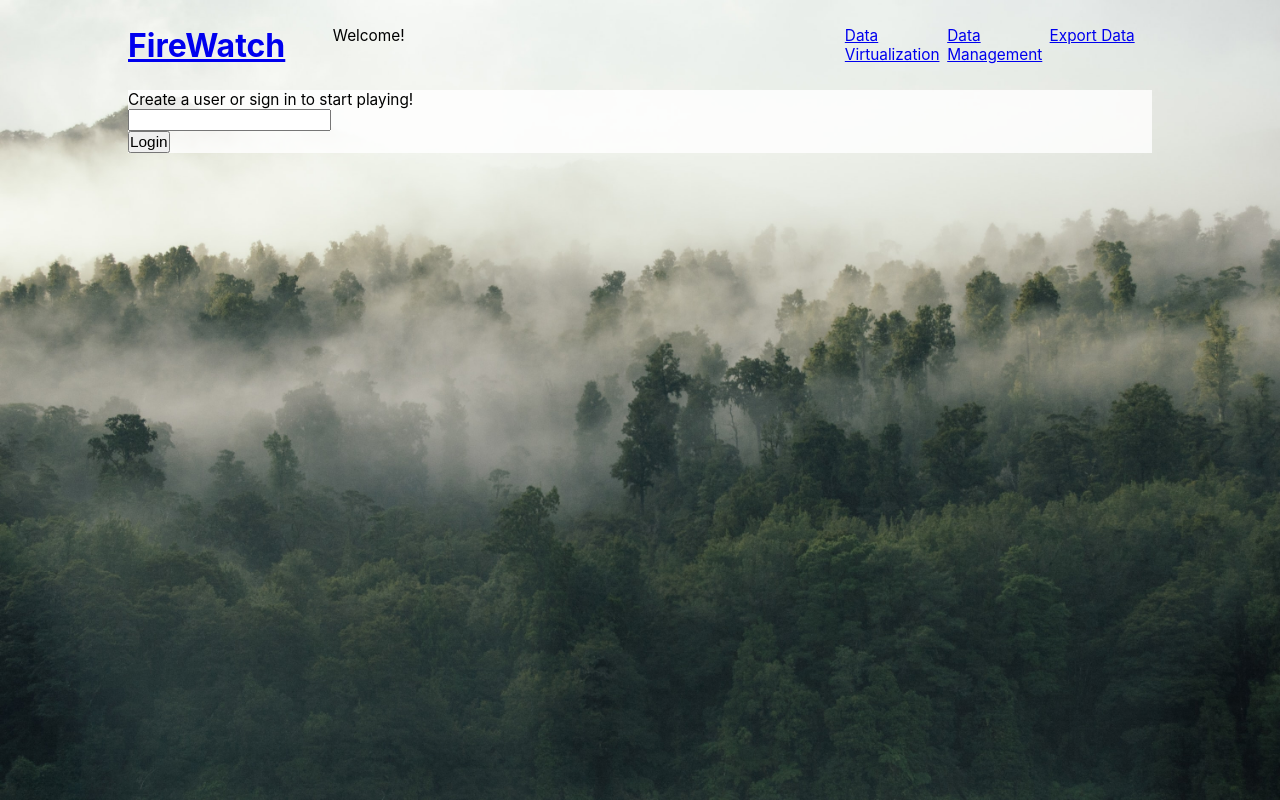
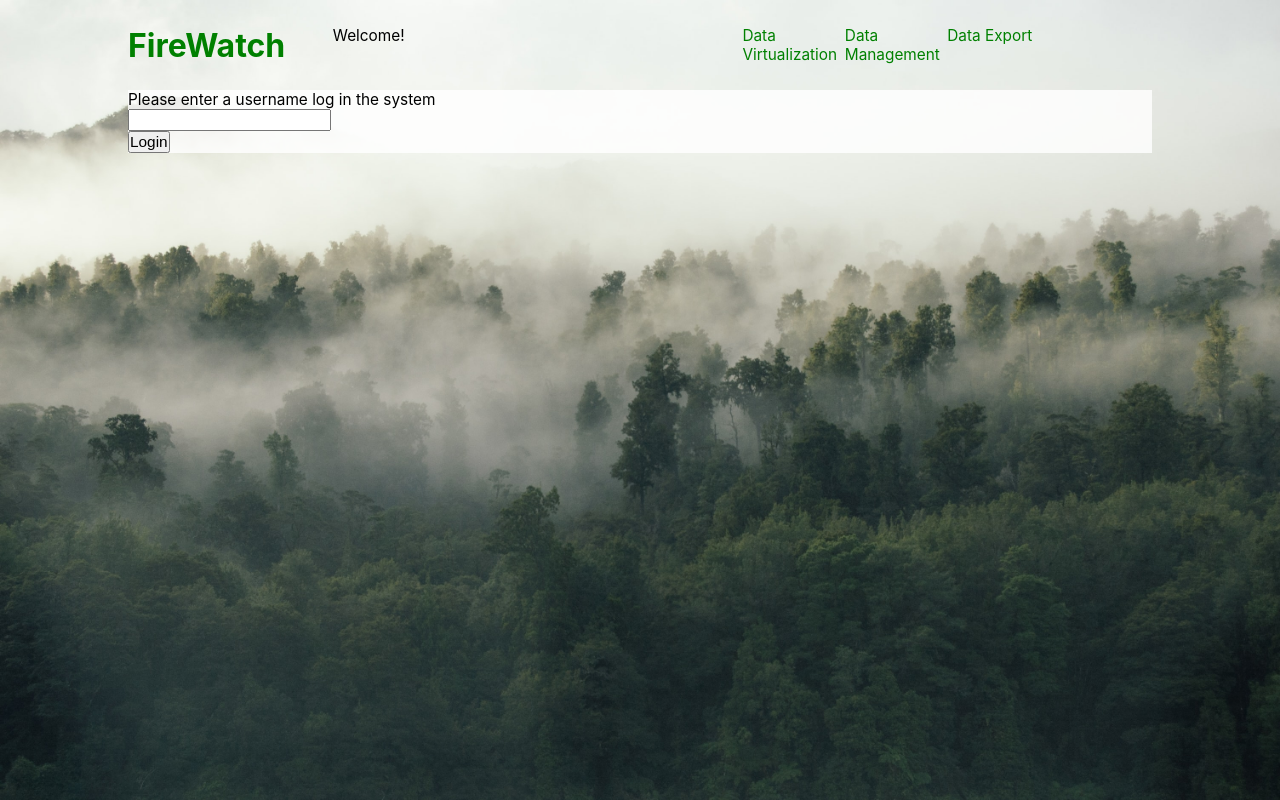
Before and after one commit to Yan-MX/Firewatch, a React (Create React App) app: page / in a window 1280 px wide. Built offline with nearby package versions, Linux system fonts and the light colour scheme; no server answers.

Commit message:
fix auth

```diff
--- a/src/App.css
+++ b/src/App.css
@@ -16,7 +16,7 @@ body {
 }
 .header {
   display: grid;
-  grid-template-columns: 20% 50% 10% 10% 10%;
+  grid-template-columns: 20% 40% 10% 10% 10% 10%;
 }
 .space {
   margin: 2vw 10vw;
@@ -39,17 +39,13 @@ h1 {
   justify-content: center;
   align-items: center;
 }
-.link-button {
-  background-color: transparent;
-  border: none;
+
+.textstyle:hover,
+.textstyle:focus {
+  font-weight: bold;
+}
+.textstyle {
+  color: green;
+  text-decoration: none;
   cursor: pointer;
-  text-decoration: underline;
-  display: inline;
-  margin: 0;
-  padding: 0;
 }
-
-.link-button:hover,
-.link-button:focus {
-  text-decoration: none;
-}
--- a/src/App.tsx
+++ b/src/App.tsx
@@ -12,14 +12,20 @@ function App() {
   return (
     <Router>
       <div className="header space">
-        <Link to="./">
+        <Link className="textstyle" to="./">
           <h1>FireWatch</h1>
         </Link>
         {authContext.isLoggedIn ? authContext.user?.displayName : "Welcome!"}
 
-        <Link to="/dataVirtialization">Data Virtualization</Link>
-        <Link to="/dataManagement">Data Management</Link>
-        <Link to="/dataExport">Export Data</Link>
+        <Link className="textstyle" to="/dataVirtialization">
+          Data Virtualization
+        </Link>
+        <Link className="textstyle" to="/dataManagement">
+          Data Management
+        </Link>
+        <Link className="textstyle" to="/dataExport">
+          Data Export
+        </Link>
         {authContext.isLoggedIn && (
           <button color="inherit" onClick={authContext.logout}>
             Logout
--- a/src/components/DataManage.tsx
+++ b/src/components/DataManage.tsx
@@ -60,7 +60,6 @@ const DataManage = () => {
   const submit = (e: React.SyntheticEvent<EventTarget>) => {
     e.preventDefault();
     addData(form);
-
     setForm(empty);
   };
   const handleChange = (e: React.SyntheticEvent<EventTarget>): void => {
--- a/src/components/LoginPage.tsx
+++ b/src/components/LoginPage.tsx
@@ -5,11 +5,10 @@ import { useAuth } from "../firebase/AuthContext";
 export default function LoginPage() {
   const authContext = useAuth();
   const [username, setUserName] = useState<string>("");
-  const [validationError, setValidationError] = useState<boolean>(false);
 
   const handleSubmit = () => {
     if (!username) {
-      setValidationError(true);
+      alert("log in fail");
     } else if (authContext && authContext.login) {
       authContext.login(username);
     }
@@ -17,13 +16,12 @@ export default function LoginPage() {
 
   return (
     <div>
-      <p>Create a user or sign in to start playing!</p>
+      <p>Please enter a username log in the system</p>
       <div>
         <div>
           <input
             value={username}
             onChange={(e) => {
-              setValidationError(false);
               setUserName(e.target.value);
             }}
           />
--- a/src/firebase/AuthContext.ts
+++ b/src/firebase/AuthContext.ts
@@ -1,5 +1,5 @@
-import React from 'react';
-import firebase from 'firebase';
+import React from "react";
+import firebase from "firebase";
 
 export type AuthContextType = {
   user: firebase.User | null;
```
Also changed, not shown: src/firebase/useFirebaseAuth.ts (+7 -7 lines).
